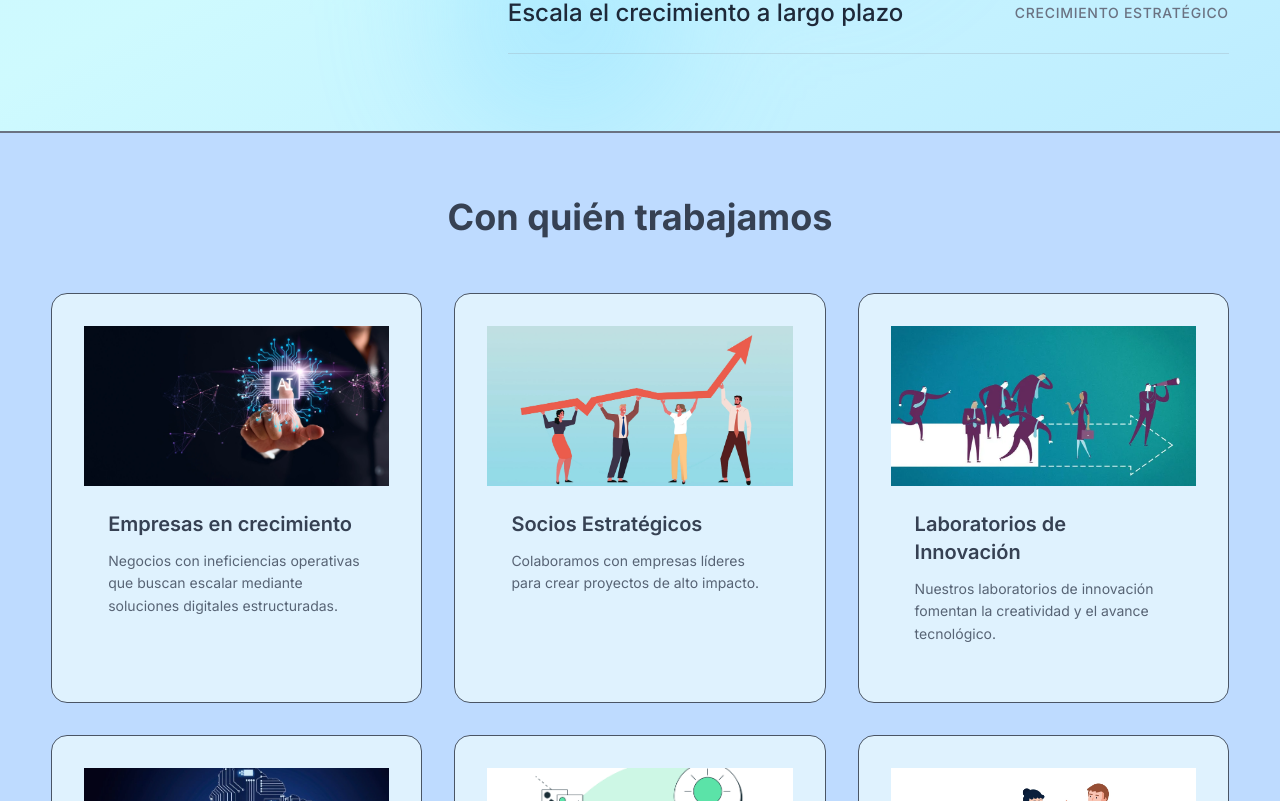
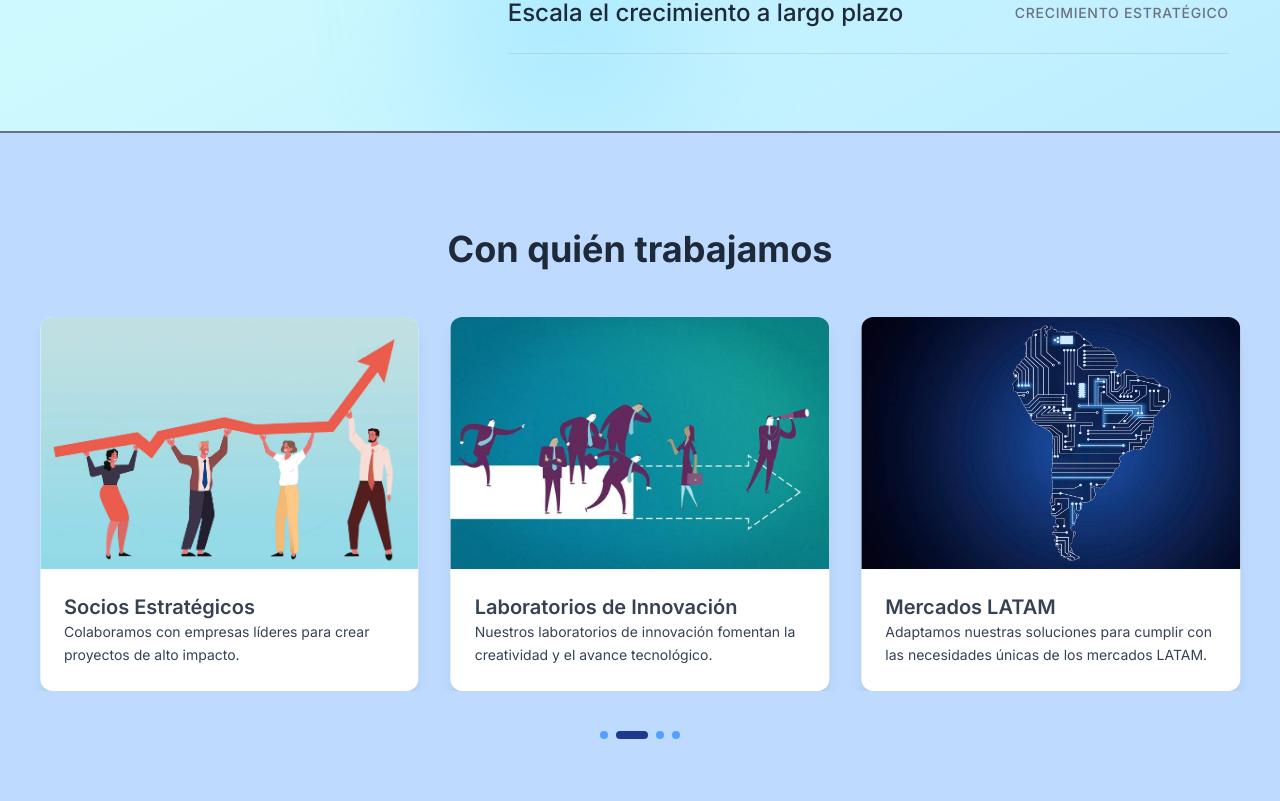
Before and after one commit to AldoCarbajal-3804/prototipo-react, a React (Vite) app: page / in a window 1280 px wide. Shown: the part 3339-4140 px from the top of the page. Built offline with nearby package versions, Linux system fonts and the light colour scheme.

Commit message:
Reconversión a un carrusel

```diff
--- a/src/components/CardWork.jsx
+++ b/src/components/CardWork.jsx
@@ -2,30 +2,20 @@ import { useState, useEffect } from "react"
 
 export const CardWork = ({ title, desc, img }) => {
 
-    const [visible, setVisible] = useState(false)
-    useEffect(() => {
-        const timer = setTimeout(() => setVisible(true), 50)
-        return () => clearTimeout(timer)
-    }, [])
-
     return(
         <div
-            className={`bg-sky-100 group relative p-8 border border-gray-600 rounded-2xl transition-all duration-500
-            hover:border-[#3AA1B8] hover:-translate-y-3 hover:shadow-[0_15px_50px_rgba(58,161,184,0.25)]
-            ${visible ? "opacity-100 translate-y-0" : "opacity-0 translate-y-10"}
-            `}
-            style={{ transitionDelay: `${149}ms` }}
+            className="bg-white rounded-xl shadow-lg overflow-hidden h-full flex flex-col transition-transform hover:scale-[1.02] duration-300 mx-2"
         >
             <img
                 src={img}
                 alt={title}
-                className="w-full h-40 object-cover group-hover:scale-110 transition duration-500"
+                className="w-full h-full object-cover"
             />
             <footer className="p-6">
                 <h4 className="text-gray-700 font-semibold text-xl">
                     {title}
                 </h4>
-                <p className="text-gray-700 text-sm mt-3 opacity-80 leading-relaxed">
+                <p className="text-gray-700 text-sm leading-relaxed">
                     {desc}
                 </p>
             </footer>
--- a/src/layouts/about/WhoSection.jsx
+++ b/src/layouts/about/WhoSection.jsx
@@ -6,27 +6,101 @@ import leader from "../../assets/images/leader.webp"
 import team from "../../assets/images/team.webp"
 import { CardWork } from "../../components/CardWork.jsx"
 import { useLanguage } from '../../hooks/LanguageContext.jsx'
+import {useState,useEffect,useMemo, useCallback} from 'react'
 
 function WhoSection(){
     const { t } = useLanguage()
     const images = [ai, company, innovation, latam, leader, team]
+    const [currentIndex, setCurrentIndex] = useState(0);
+    const [itemsToShow, setItemsToShow] = useState(3);
+
+    useEffect(() => {
+        const handleResize = () => {
+            if (window.innerWidth < 640) setItemsToShow(1);
+            else if (window.innerWidth < 1024) setItemsToShow(2);
+            else setItemsToShow(3);
+        };
+        handleResize();
+        window.addEventListener('resize', handleResize);
+        return () => window.removeEventListener('resize', handleResize);
+    },[]);
+
+    const totalCards = t.whoSection.cards.length;
+    const maxIndex = totalCards - itemsToShow;
+
+    const nextSlide = useCallback(() => {
+        setCurrentIndex((prev) => (prev >= maxIndex ? 0 : prev + 1));
+    }, [maxIndex]);
+
+    const prevSlide = () => {
+        setCurrentIndex((prev) => (prev <= 0 ? maxIndex : prev - 1));
+    };
+
+    useEffect(() => {
+        const interval = setInterval(nextSlide, 5000);
+        return () => clearInterval(interval);
+    }, [nextSlide]);
 
     return(
-        <div id="who-section" className="bg-blue-200 py-[5%] border-b-2 border-gray-500">
-            <h3 className="text-gray-700 mb-14 text-center text-2xl sm:text-3xl lg:text-4xl font-bold px-4">
+        <section id="who-section" className="bg-blue-200 py-16 sm:py-24 border-b-2 border-gray-400 overflow-hidden">
+            <div className="max-w-7xl mx-auto px-6">
+
+                <h3 className="text-gray-800 mb-12 text-center text-3xl sm:text-4xl font-bold">
                     {t.whoSection.heading}
                 </h3>
-            <div className="grid grid-cols-1 sm:grid-cols-2 lg:grid-cols-3 gap-4 sm:gap-6 lg:gap-8 px-[4%]">
+
+                <div className="relative group">
+
+                <article className="overflow-hidden">
+                    <div
+                        className="flex transition-transform duration-500 ease-out"
+                        style={{ transform: `translateX(-${currentIndex * (100 / itemsToShow)}%)` }}
+                    >
                         {t.whoSection.cards.map((card, index) => (
+                            <div
+                                key={index}
+                                className="shrink-0 px-2"
+                                style={{ width: `${100 / itemsToShow}%` }}
+                            >
                                 <CardWork
-                        key={index}
                                     title={card.title}
                                     desc={card.desc}
                                     img={images[index]}
                                 />
+                            </div>
                         ))}
                         </div>
+                    </article>
+
+                <button
+                    onClick={prevSlide}
+                    className="absolute -left-5 top-1/2 -translate-y-1/2 bg-white/80 hover:bg-white p-3 rounded-full shadow-lg transition-all opacity-0 group-hover:opacity-100 group-hover:left-2 z-10"
+                    aria-label="Anterior"
+                >
+                    <svg className="w-6 h-6 text-blue-900" fill="none" stroke="currentColor" viewBox="0 0 24 24"><path strokeLinecap="round" strokeLinejoin="round" strokeWidth="2" d="M15 19l-7-7 7-7" /></svg>
+                </button>
+
+                <button
+                    onClick={nextSlide}
+                    className="absolute -right-5 top-1/2 -translate-y-1/2 bg-white/80 hover:bg-white p-3 rounded-full shadow-lg transition-all opacity-0 group-hover:opacity-100 group-hover:right-2 z-10"
+                    aria-label="Siguiente"
+                >
+                    <svg className="w-6 h-6 text-blue-900" fill="none" stroke="currentColor" viewBox="0 0 24 24"><path strokeLinecap="round" strokeLinejoin="round" strokeWidth="2" d="M9 5l7 7-7 7" /></svg>
+                </button>
+
+                <article className="flex justify-center gap-2 mt-10">
+                    {Array.from({ length: maxIndex + 1 }).map((_, i) => (
+                        <button
+                            key={i}
+                            onClick={() => setCurrentIndex(i)}
+                            className={`h-2 transition-all rounded-full ${currentIndex === i ? 'w-8 bg-blue-900' : 'w-2 bg-blue-400'}`}
+                        />
+                    ))}
+                </article>
+
                 </div>
+            </div>
+        </section>
     )
 }
 
```
Lines whose indentation alone changed are shown as unchanged.
